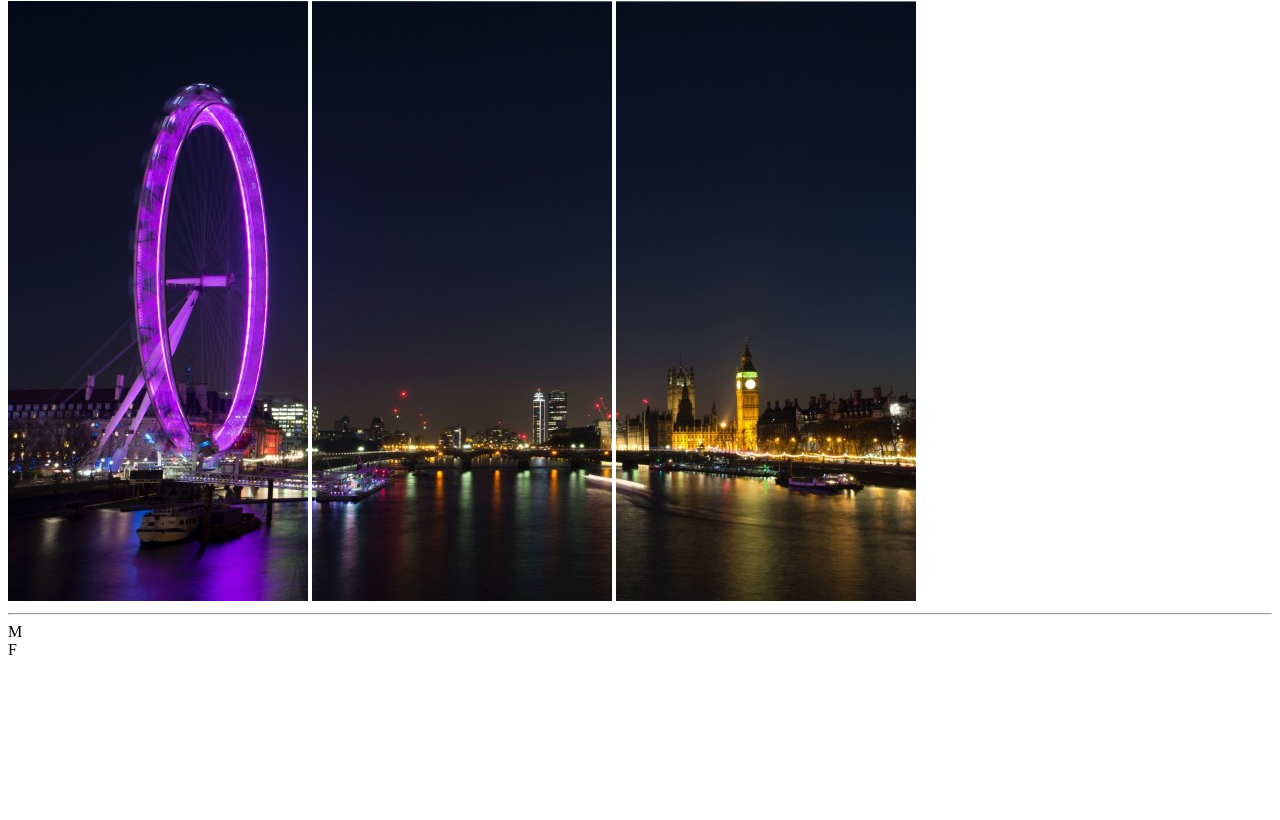
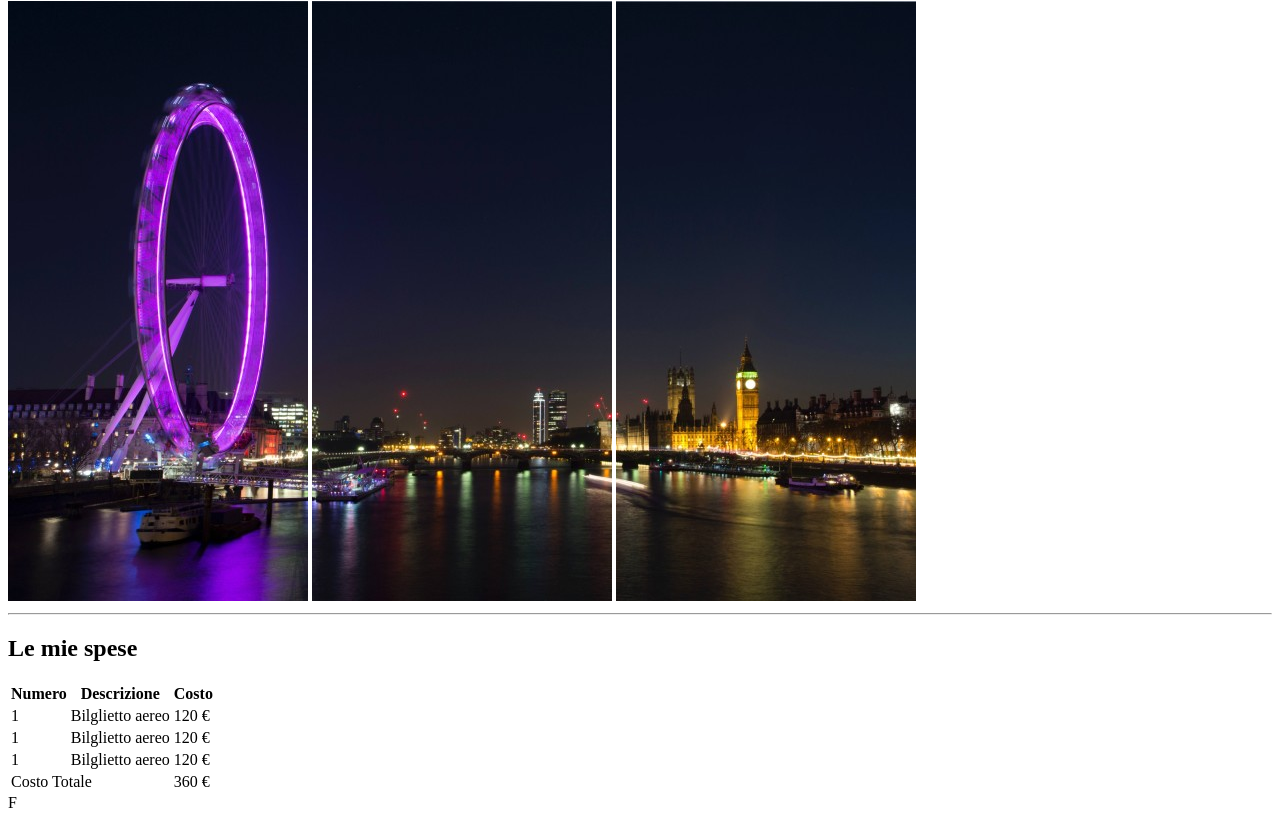
Before and after one commit to Stefano-Corradi-Boolean/html-london-trip-120, a plain HTML site: page index.html in a window 1280 px wide. Shown: the part 79-899 px from the top of the page. Before the commit the page ends 800 px from the top, so only its background shows below. Drawn offline with Linux system fonts and the light colour scheme.

Commit message:
[add] section le mie spese

```diff
--- a/index.html
+++ b/index.html
@@ -11,16 +11,58 @@
     <h1>Il mio viaggio a Londra</h1>
 
     <div>
-      <img src="img/pexels-bill-emrich-230794-0.jpg" alt="Ruota">
-      <img src="img/pexels-bill-emrich-230794-1.jpg" alt="Tamigi">
-      <img src="img/pexels-bill-emrich-230794-2.jpg" alt="Tower Bridge">
+      <img src="assets/img/pexels-bill-emrich-230794-0.jpg" alt="Ruota">
+      <img src="assets/img/pexels-bill-emrich-230794-1.jpg" alt="Tamigi">
+      <img src="assets/img/pexels-bill-emrich-230794-2.jpg" alt="Tower Bridge">
     </div>
 
     <hr>
 
   </header>
 
-  <main>M</main>
+  <main>
+
+    <!-- le mie spese  -->
+    <section>
+      <h2>Le mie spese</h2>
+      <table>
+        <thead>
+          <tr>
+            <th>Numero</th>
+            <th>Descrizione</th>
+            <th>Costo</th>
+          </tr>
+        </thead>
+        <tbody>
+          <tr>
+            <td>1</td>
+            <td>Bilglietto aereo</td>
+            <td>120 &euro;</td>
+          </tr>
+          <tr>
+            <td>1</td>
+            <td>Bilglietto aereo</td>
+            <td>120 &euro;</td>
+          </tr>
+          <tr>
+            <td>1</td>
+            <td>Bilglietto aereo</td>
+            <td>120 &euro;</td>
+          </tr>
+        </tbody>
+        <tfoot>
+          <tr>
+            <!-- collspan "incolla" quante celle occorre incollare indicate dal numero  -->
+            <td colspan="2">Costo  Totale</td>
+            <td>360 &euro;</td>
+          </tr>
+        </tfoot>
+      </table>
+
+    </section>
+    <!-- /le mie spese  -->
+
+  </main>
   <footer>F</footer>
 
 </body>
```
Also changed, not shown: assets/img/Viaggio-Londra (1).jpg (renamed from img/Viaggio-Londra (1).jpg), assets/img/pexels-bill-emrich-230794-0.jpg (renamed from img/pexels-bill-emrich-230794-0.jpg), assets/img/pexels-bill-emrich-230794-1.jpg (renamed from img/pexels-bill-emrich-230794-1.jpg), assets/img/pexels-bill-emrich-230794-2.jpg (renamed from img/pexels-bill-emrich-230794-2.jpg), 2 other files.
